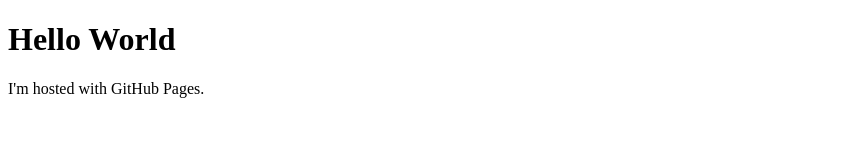
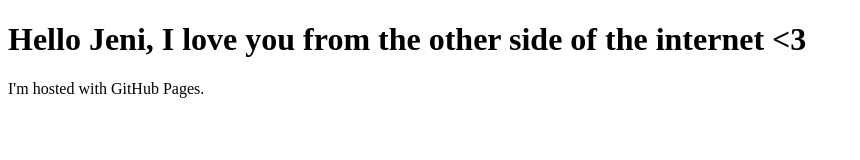
Before and after one commit to menanpara/menanpara.github.io, a plain HTML site: page index.html in a window 1280 px wide. Shown: the whole page, without its empty margins (0-860 px from the left). Drawn offline with Linux system fonts and the light colour scheme.

Commit message:
Update index.html

```diff
--- a/index.html
+++ b/index.html
@@ -1,7 +1,7 @@
 <!DOCTYPE html>
 <html>
 <body>
-<h1>Hello World</h1>
+<h1>Hello Jeni, I love you from the other side of the internet <3</h1>
 <p>I'm hosted with GitHub Pages.</p>
 </body>
 </html>
```
